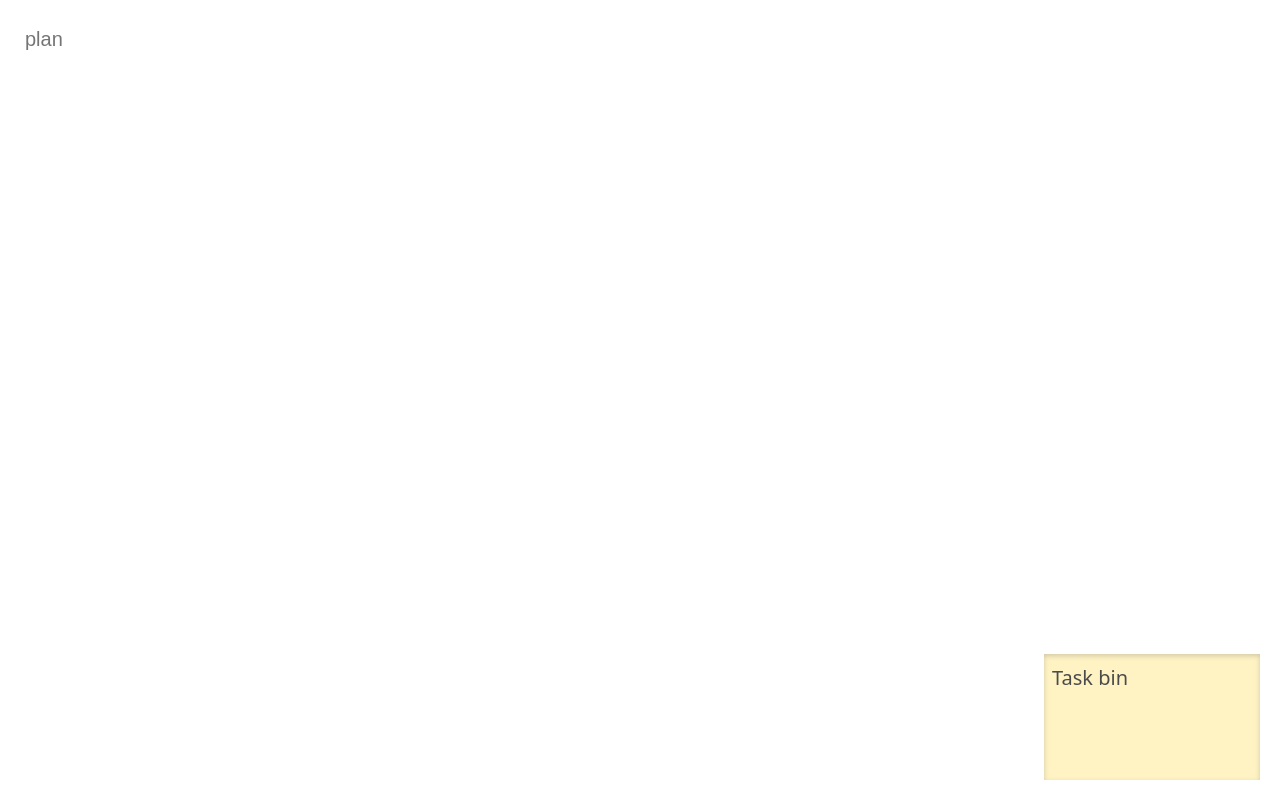
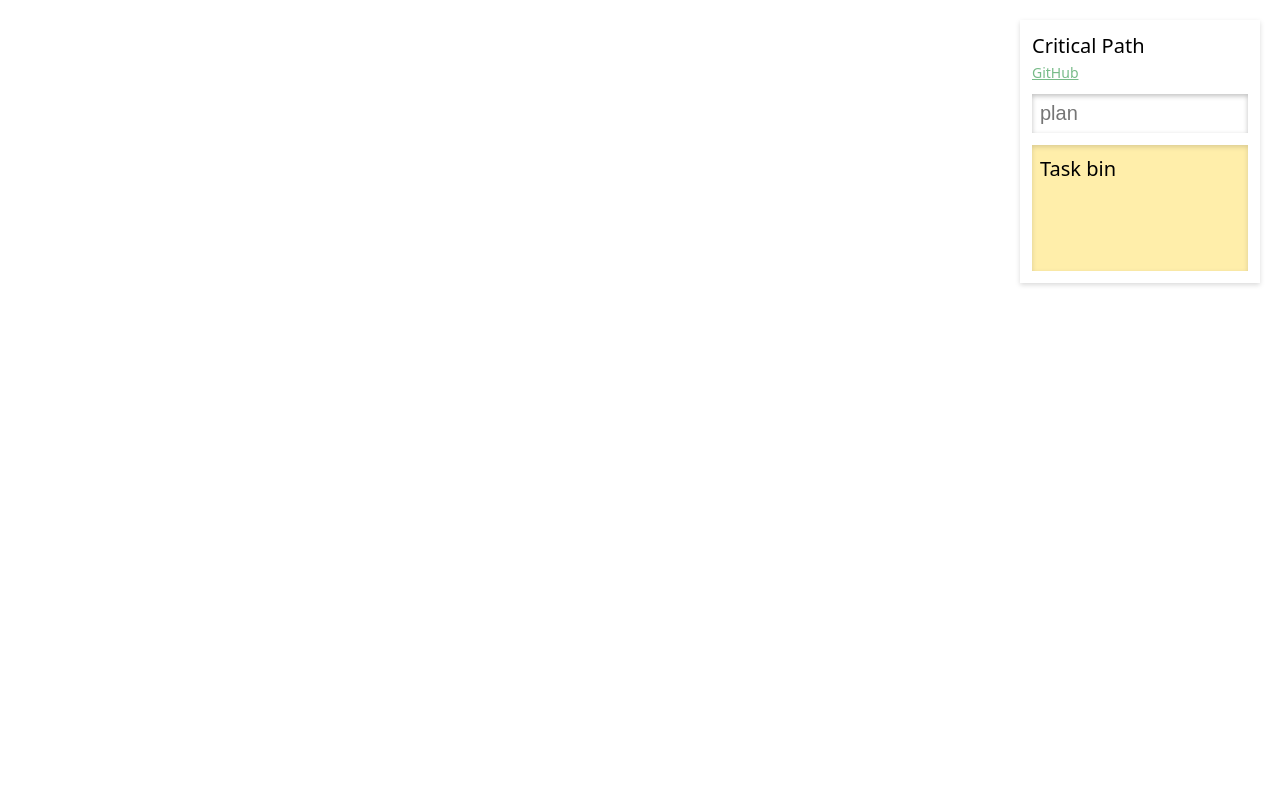
Before and after one commit to kconner/godspeed-you-blocked-developer, a React (Create React App) app: page / in a window 1280 px wide. Built offline with nearby package versions, Linux system fonts and the light colour scheme.

Commit message:
Arrange plan ID form and task card bin into a sidebar

```diff
--- a/src/components/TaskCard.css
+++ b/src/components/TaskCard.css
@@ -21,6 +21,10 @@
   background-color: #fb9;
 }
 
+.taskCardContent .textField input {
+  margin: 3px 0;
+}
+
 .taskCardHandle {
   position: absolute;
   width: 30px;
--- a/src/components/TaskCardBin.css
+++ b/src/components/TaskCardBin.css
@@ -1,14 +1,11 @@
 .taskCardBin {
-  position: absolute;
-  display: block;
-  bottom: 20px;
-  right: 20px;
-  box-shadow: inset 0 2px 5px rgba(0, 0, 0, 0.25);
+  display: inline-block;
+  box-shadow: inset 0 2px 5px rgba(0, 0, 0, 0.15);
   background-color: #fea;
-  opacity: 0.7;
 }
 
 .taskCardBinContent {
   font-size: 20px;
   line-height: 36px;
+  text-align: left;
 }
--- a/src/components/TaskCardBin.tsx
+++ b/src/components/TaskCardBin.tsx
@@ -17,9 +17,11 @@ export default class TaskCardBin extends React.Component<Props> {
   onDragStart(event: React.DragEvent<HTMLDivElement>) {
     event.dataTransfer.effectAllowed = 'copy';
 
+    const boundingRect = event.currentTarget.getBoundingClientRect();
+
     const dragOffset = {
-      width: event.pageX - event.currentTarget.offsetLeft,
-      height: event.pageY - event.currentTarget.offsetTop
+      width: event.pageX - boundingRect.left,
+      height: event.pageY - boundingRect.top
     };
 
     const jsonString = JSON.stringify({ dragOffset });
--- a/src/components/TextField.css
+++ b/src/components/TextField.css
@@ -4,11 +4,11 @@
 
 .textField input {
   background-color: #fff9;
+  box-shadow: inset 0 2px 5px rgba(0, 0, 0, 0.25);
   font-size: 20px;
   border: none;
   padding: 5px;
   width: 188px;
-    margin: 3px 0;
 }
 
 .textField input :hover, .textField input :focus {
--- /dev/null
+++ b/src/containers/App.css
@@ -0,0 +1,26 @@
+.appSidebar {
+  position: absolute;
+  top: 20px;
+  right: 20px;
+  padding: 12px;
+  box-shadow: 0 2px 5px rgba(0, 0, 0, 0.15);
+  background-color: #fff;
+}
+
+.appSidebar .textField {
+  margin: 12px 0;
+}
+
+.appSidebar .textField input {
+  padding: 8px;
+  width: 200px;
+}
+
+.appTitle {
+  font-size: 20px;
+}
+
+.appGitHubLink {
+  font-size: 14px;
+  margin: 4px 0;
+}
--- a/src/containers/App.tsx
+++ b/src/containers/App.tsx
@@ -2,13 +2,20 @@ import * as React from 'react';
 import CurrentPlanIDForm from './CurrentPlanIDForm';
 import TaskCardBin from './TaskCardBin';
 import CurrentPlanCanvas from './CurrentPlanCanvas';
+import './App.css';
 
 export default () => (
-  <div>
-    <div style={{ position: 'absolute', display: 'block', top: 20, left: 20 }}>
+  <div className="app">
+    <CurrentPlanCanvas />
+    <div className="appSidebar">
+      <div className="appTitle">
+        Critical Path
+      </div>
+      <div className="appGitHubLink">
+        <a href="https://github.com/kconner/CriticalPath">GitHub</a>
+      </div>
       <CurrentPlanIDForm />
+      <TaskCardBin />
     </div>
-    <TaskCardBin />
-    <CurrentPlanCanvas />
   </div>
 );
--- a/src/index.css
+++ b/src/index.css
@@ -4,3 +4,11 @@ body {
   font-family: system-ui, sans-serif;
   font-weight: 300;
 }
+
+a {
+  color: #7b8;
+}
+
+a:visited {
+  color: #697;
+}
```
Also changed, not shown: 1 other file (tests, documents, lock files or other folders). Lines whose indentation alone changed are shown as unchanged.
